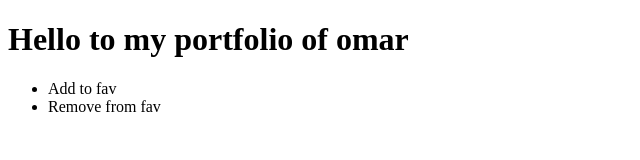
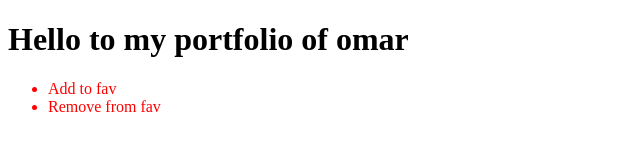
Before and after one commit to OmarMosleh/portfolio-demo, a plain HTML site: page index.html in a window 1280 px wide. Shown: the whole page, without its empty margins (0-640 px from the left). Drawn offline with Linux system fonts and the light colour scheme.

Commit message:
styling the list

```diff
--- a/index.html
+++ b/index.html
@@ -4,6 +4,7 @@
     <meta charset="UTF-8" />
     <meta name="viewport" content="width=device-width, initial-scale=1.0" />
     <title>portfolio</title>
+    <link rel="stylesheet" href="style.css">
   </head>
   <body>
     <h1>Hello to my portfolio of omar</h1>
--- /dev/null
+++ b/style.css
@@ -0,0 +1,3 @@
+li{
+    color: red;
+}
```
